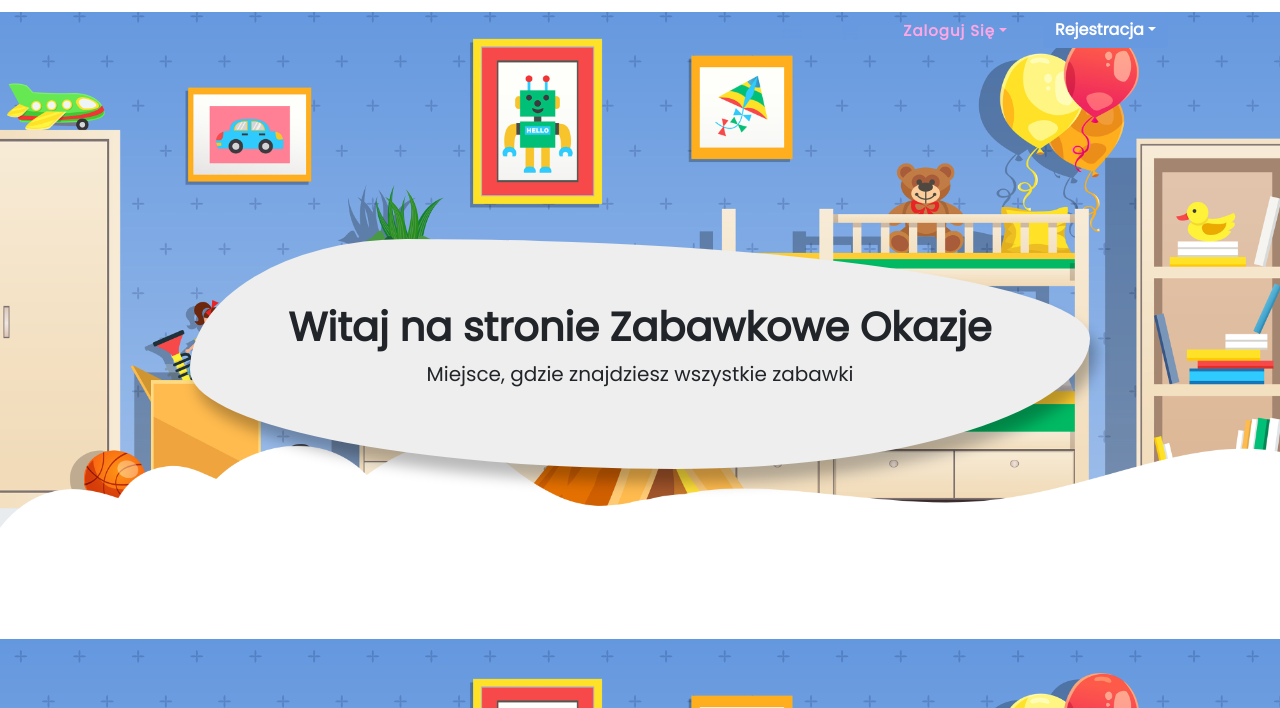
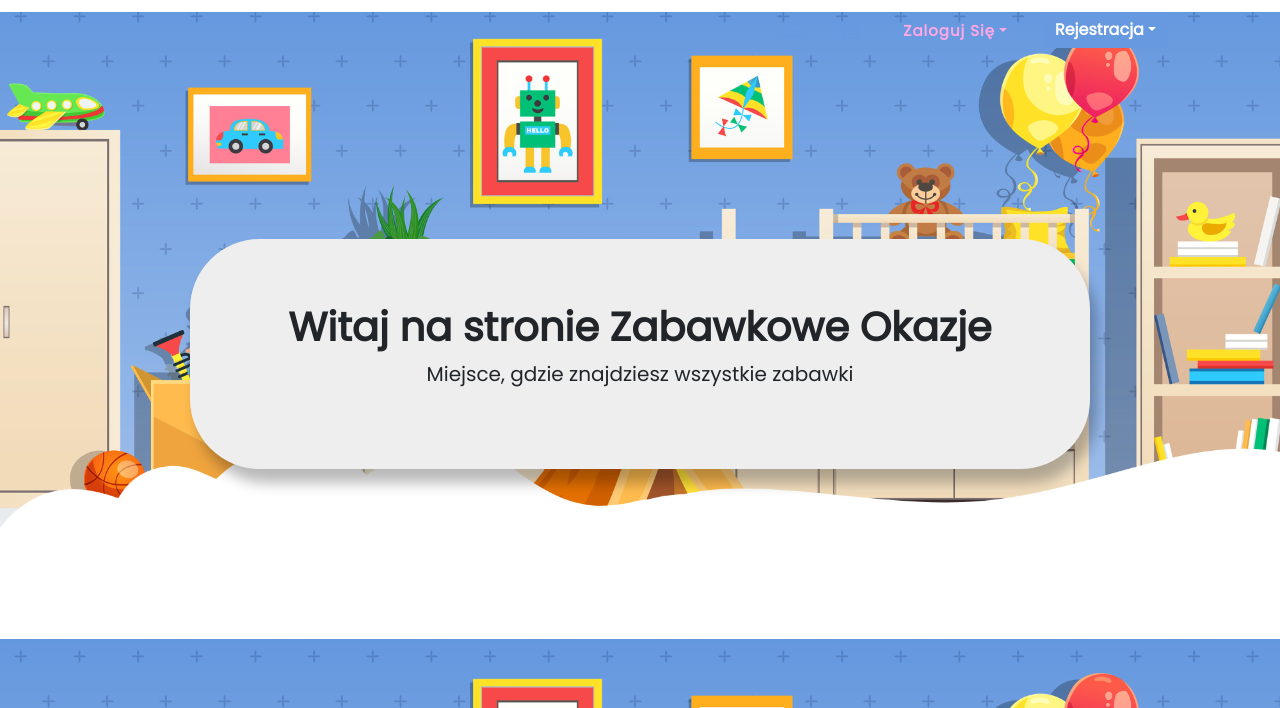
Before and after one commit to kacperson/ZabawkoweOkazje, a Flask app: page / in a window 1280 px wide. Shown: the part 88-796 px from the top of the page. Run offline with Flask 2, Linux system fonts and the light colour scheme; some libraries are stand-ins or nearby versions.

Commit message:
style.ccc

```diff
--- a/stronka/static/css/style.css
+++ b/stronka/static/css/style.css
@@ -428,7 +428,7 @@ main banner
   width: 900px;
   text-align: center;
   margin: 0 auto;
-  border-radius: 24% 76% 46% 54% / 57% 43% 57% 43%;
+  border-radius: 70px;
   box-shadow: 7.0px 13.9px 13.9px hsl(0deg 0% 0% / 0.28);
   background: #eeeeee;
   position: center;
```
